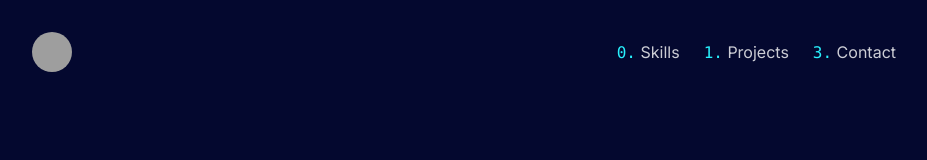
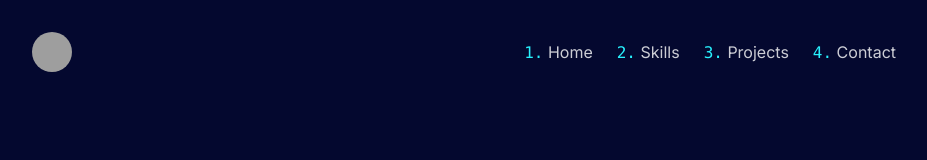
Before and after one commit to ItsMeViipeR/viiper.fr, a Next.js app: page / in a window 1280 px wide. Shown: the top 160 px of the page, without its empty margins (176-1103 px from the left). Built offline with nearby package versions, Linux system fonts and the light colour scheme; grey boxes are pictures that could not be loaded.

Commit message:
refactor: :recycle: Add page autoscroll for links

```diff
--- a/components/Navbar.tsx
+++ b/components/Navbar.tsx
@@ -5,6 +5,13 @@ import { useState } from "react";
 
 export function Navbar() {
   const [navbarOpened, setNavbarOpened] = useState(false);
+
+  const jumpTo = (id: string) => {
+    const element = document.getElementById(id);
+    if (element) {
+      element.scrollIntoView({ behavior: "smooth" });
+    }
+  };
 
   return (
     <header className="md:fixed md:left-52 md:right-52 md:z-50">
@@ -19,20 +26,38 @@ export function Navbar() {
         <nav>
           <ul className="flex items-baseline gap-6">
             <li className="hidden sm:block">
-              <a href="/#skills" className="text-2xl md:text-base">
-                <span className="font-mono text-primary">0.</span>{" "}
+              <a
+                onClick={() => jumpTo("home")}
+                className="text-2xl md:text-base"
+              >
+                <span className="font-mono text-primary">1.</span>{" "}
+                <span>Home</span>
+              </a>
+            </li>
+            <li className="hidden sm:block">
+              <a
+                onClick={() => jumpTo("skills")}
+                className="text-2xl md:text-base"
+              >
+                <span className="font-mono text-primary">2.</span>{" "}
                 <span>Skills</span>
               </a>
             </li>
             <li>
-              <a href="/#projects" className="text-2xl md:text-base">
-                <span className="font-mono text-primary">1.</span>{" "}
+              <a
+                onClick={() => jumpTo("projects")}
+                className="text-2xl md:text-base"
+              >
+                <span className="font-mono text-primary">3.</span>{" "}
                 <span>Projects</span>
               </a>
             </li>
             <li>
-              <a href="/#contact" className="text-2xl md:text-base">
-                <span className="font-mono text-primary">3.</span>{" "}
+              <a
+                onClick={() => jumpTo("contact")}
+                className="text-2xl md:text-base"
+              >
+                <span className="font-mono text-primary">4.</span>{" "}
                 <span>Contact</span>
               </a>
             </li>
```
